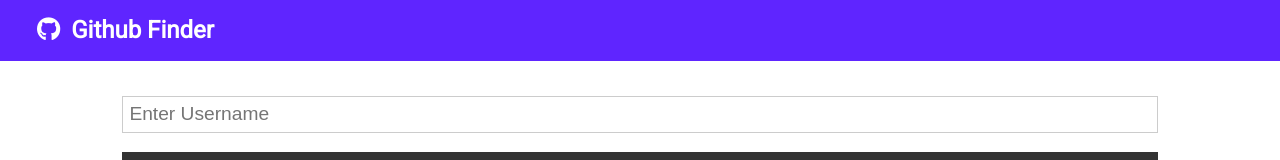
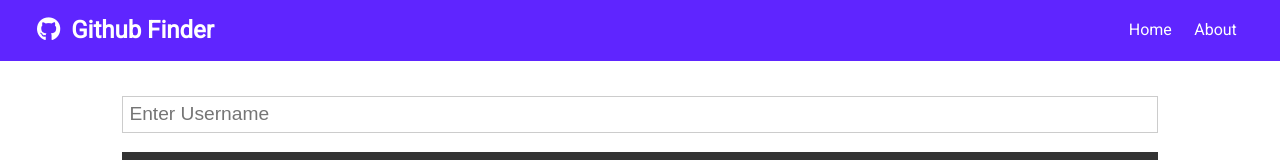
Before and after one commit to JWW127/gh-finder, a React (Create React App) app: page / in a window 1280 px wide. Shown: the top 160 px of the page. Built offline with nearby package versions, Linux system fonts and the light colour scheme; the HTML template or start-up script is replaced by a standard one.

Commit message:
added navigation links

```diff
--- a/src/components/layout/Navbar.js
+++ b/src/components/layout/Navbar.js
@@ -1,12 +1,21 @@
 import React from 'react'
 import PropTypes from 'prop-types'
+import { Link } from 'react-router-dom'
 
-const Navbar = ({title, icon}) => {
+const Navbar = ({ title, icon }) => {
     return (
         <nav className="navbar bg-primary">
             <h1>
                 <i className={icon} /> {title}
             </h1>
+            <ul>
+                <li>
+                    <Link to="/">Home</Link>
+                </li>
+                <li>
+                    <Link to="/about">About</Link>
+                </li>
+            </ul>
         </nav>
     )
 }
```
